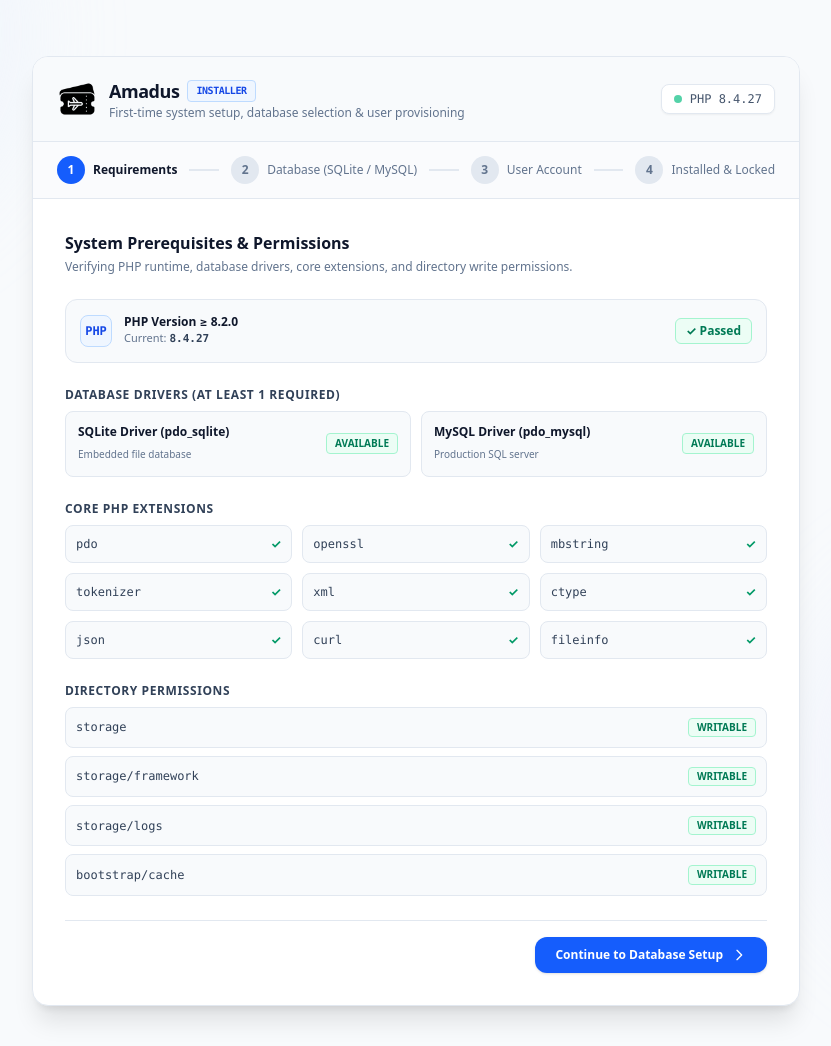
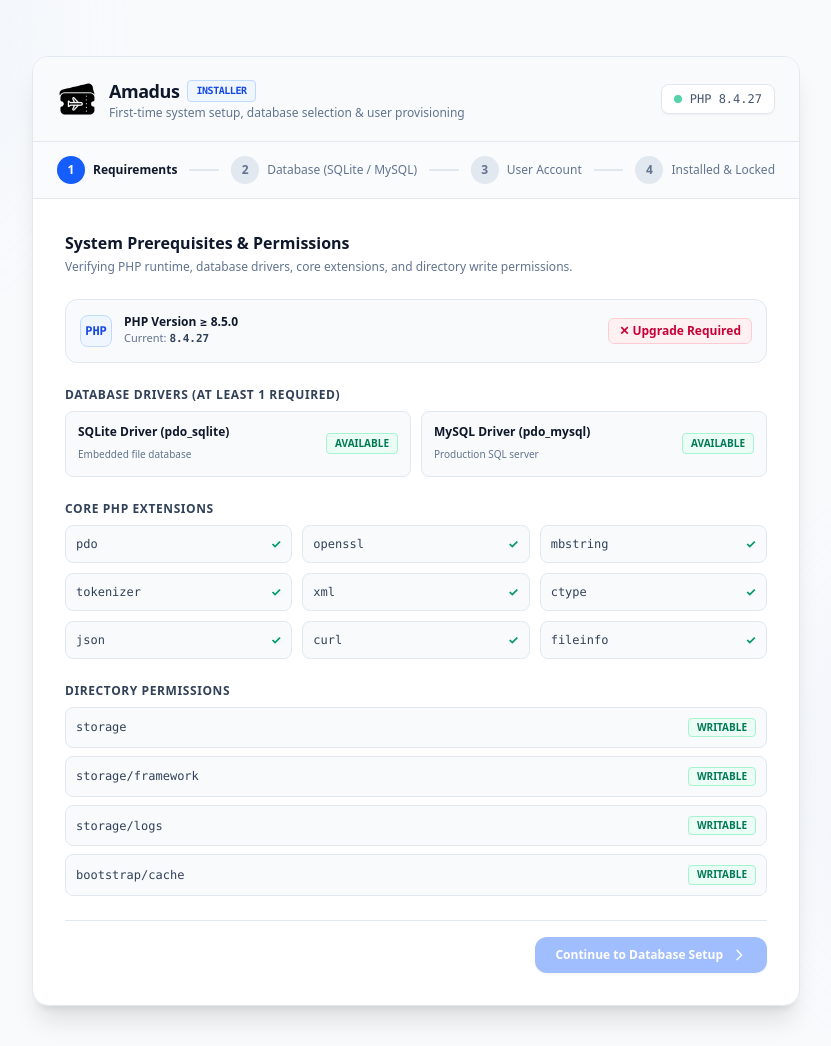
Before and after one commit to saifullahshams2/Amadus, a Laravel app: page /install in a window 1280 px wide. Shown: the top 1046 px of the page, without its empty margins (224-1055 px from the left). Run offline with Laravel 12, Linux system fonts and the light colour scheme; data that the repository does not hold is empty; style sheets or scripts are compiled from the project's sources.

Commit message:
chore: require PHP 8.5.0 minimum in installer and README

```diff
--- a/app/Services/Installer/InstallerService.php
+++ b/app/Services/Installer/InstallerService.php
@@ -67,7 +67,7 @@ class InstallerService
      */
     public function checkRequirements(): array
     {
-        $minPhpVersion = '8.2.0';
+        $minPhpVersion = '8.5.0';
         $currentPhpVersion = PHP_VERSION;
         $phpSatisfied = version_compare($currentPhpVersion, $minPhpVersion, '>=');
 
--- a/resources/views/installer/index.blade.php
+++ b/resources/views/installer/index.blade.php
@@ -121,7 +121,7 @@
                             PHP
                         </div>
                         <div>
-                            <div class="text-xs font-semibold text-slate-900">PHP Version &ge; 8.2.0</div>
+                            <div class="text-xs font-semibold text-slate-900">PHP Version &ge; 8.5.0</div>
                             <div class="text-[11px] text-slate-500">Current: <span class="font-mono text-slate-700 font-semibold">{{ PHP_VERSION }}</span></div>
                         </div>
                     </div>
```
Also changed, not shown: README.md.
